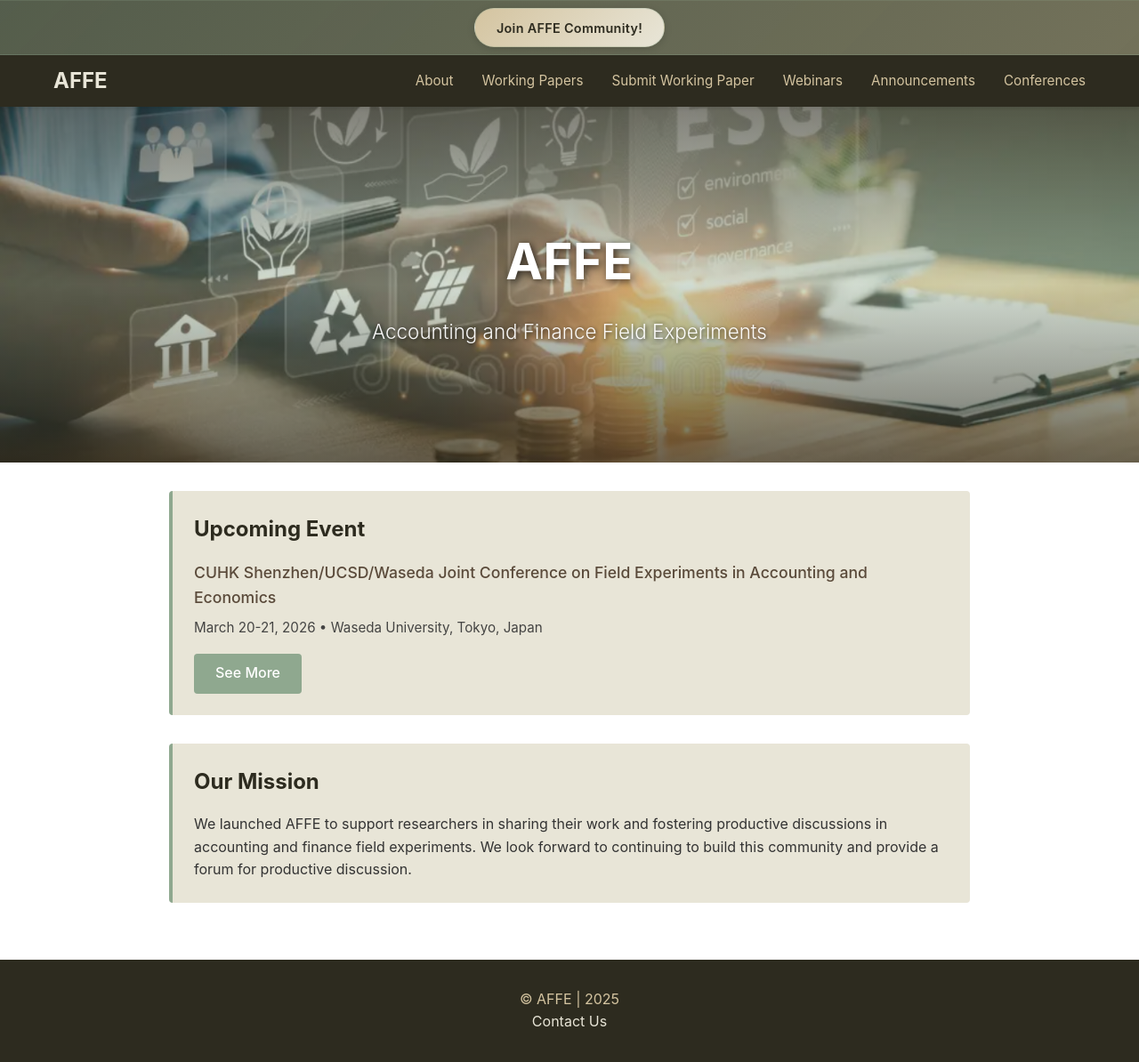
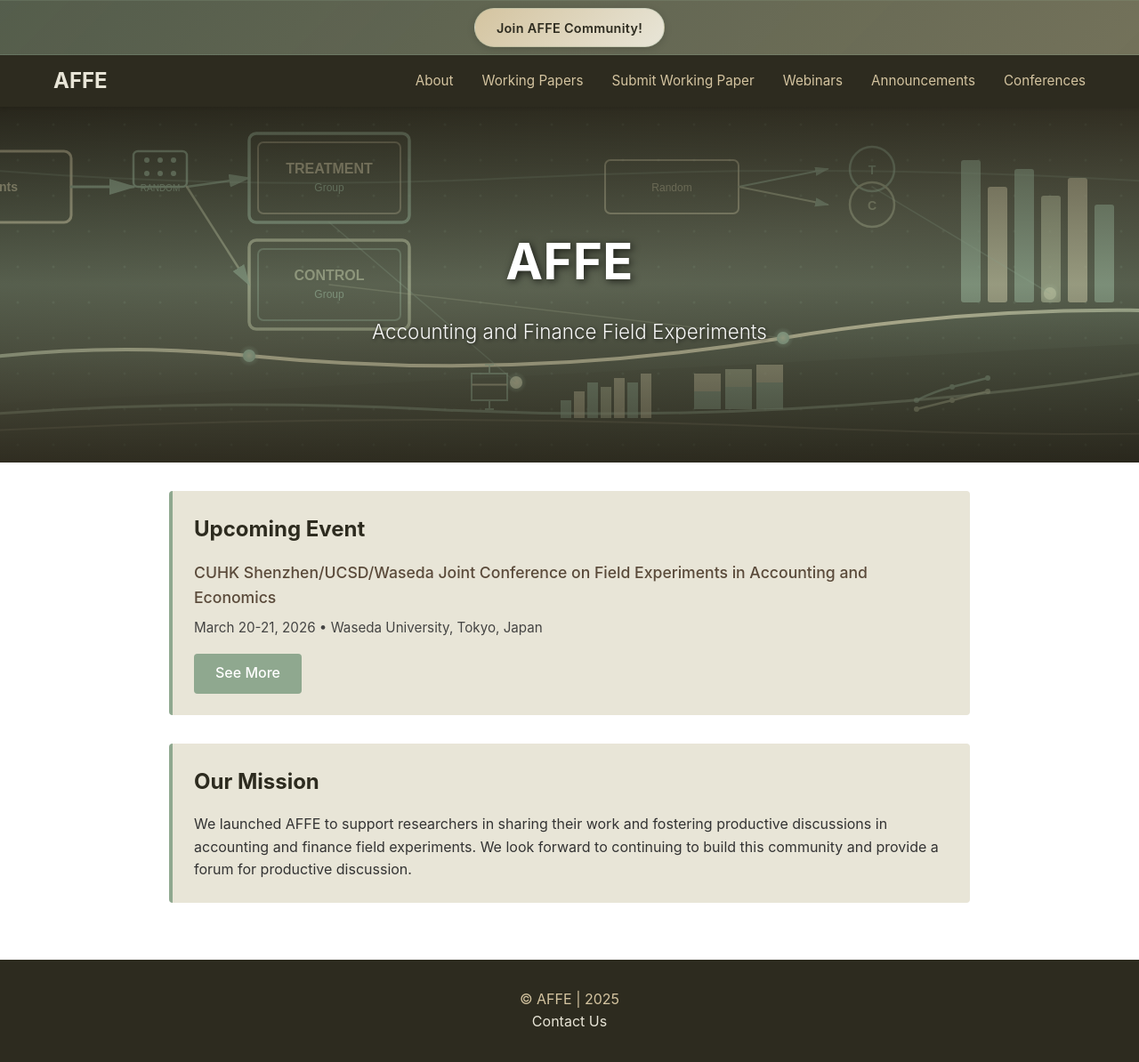
Before and after one commit to marceaguilar/affe-website, a Jekyll site: the page built from index.html, in a window 1280 px wide. Shown: the whole page at 89% size. Built offline with Jekyll 4.4.1, drawn with Linux system fonts in a browser that asks for light colours.

Commit message:
Update hero image with research-themed SVG showing random assignment and data analytics

```diff
--- a/index.html
+++ b/index.html
@@ -6,7 +6,7 @@
 <div class="home">
   <div class="hero-section">
     <div class="hero-image-container">
-      <img src="{{ '/assets/img/cover-image-2.png' | relative_url }}" alt="AFFE Cover" class="hero-cover-image">
+      <img src="{{ '/assets/img/hero-research.svg' | relative_url }}" alt="AFFE Research Cover" class="hero-cover-image">
       <div class="hero-overlay"></div>
     </div>
     <div class="hero-content">
```
Also changed, not shown: assets/img/hero-research.svg (added).
